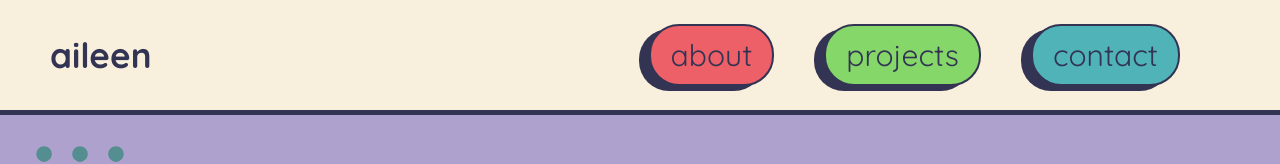
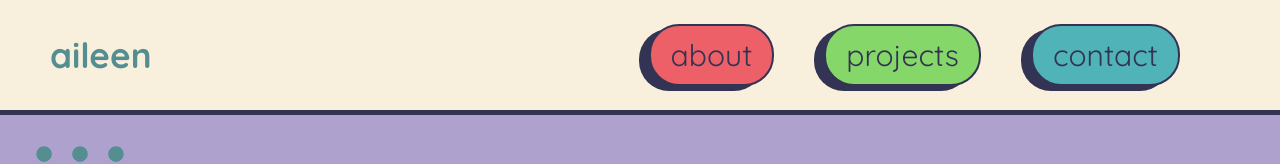
Before and after one commit to aileen-shi/react-portfolio, a React (Create React App) app: page / in a window 1280 px wide. In both pictures the pointer is over the element "aileen". Shown: the top 164 px of the page. Built offline with nearby package versions, Linux system fonts and the light colour scheme.

Commit message:
Update navbar
Color change for links and x button

```diff
--- a/src/components/Navbar/index.scss
+++ b/src/components/Navbar/index.scss
@@ -17,6 +17,10 @@
 
         .link {
             text-decoration: none;
+
+            h1:active, h1:hover {
+                color: $blue-darker;
+            }
         }
 
 
@@ -83,6 +87,11 @@
             .icon path {
                 stroke: $text-color;
             }
+
+            .icon:active path, .icon:hover path {
+                color: $blue-darker;
+                stroke: $blue-darker;
+            }
         }
     }
 }
```
